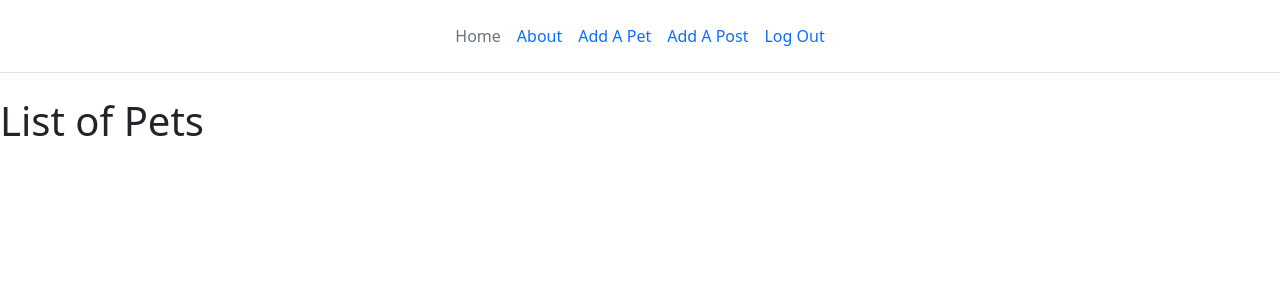
After one commit to chrispaladin7/fuzzyfriends, a Django app: page /pets/ in a window 1280 px wide. The commit adds this page. Shown: the top 300 px of the page. Run offline with Django 4.2, Linux system fonts and the light colour scheme; the visitor is signed in with stand-in values (Sample User, id 1); data that the repository does not hold is empty.

Commit message:
list of pets showing

```diff
--- a/main_app/templates/base.html
+++ b/main_app/templates/base.html
@@ -26,7 +26,7 @@
         </li>
         <li><a href="#" class="nav-link px-2">About</a></li>
         {% if user.is_authenticated %}
-        <li><a href="#" class="nav-link px-2">Add A Pet</a></li>
+        <li><a href="{% url 'pets_list' %}" class="nav-link px-2">Add A Pet</a></li>
         <li><a href="" class="nav-link px-2">Add A Post</a></li>
         <li><a href="{% url 'logout' %}" class="nav-link px-2">Log Out</a></li>
       </ul>
--- /dev/null
+++ b/main_app/templates/pets/pets_list.html
@@ -0,0 +1,15 @@
+{% extends 'base.html' %}
+{% block content %}
+
+<h1>List of Pets</h1>
+
+{% for pet in pets %}
+<div>
+  <p>{{ pet.name }}</p>
+  <p>Type: {{ pet.type_of_animal }}</p>
+  <p>Breed: {{ pet.breed }}</p>
+  <p>description: {{ pet.description }}</p>
+  <p>Profile Picture: {{ pet.profile_picture }}</p>
+</div>
+{% endfor %}
+{% endblock %}
--- a/main_app/urls.py
+++ b/main_app/urls.py
@@ -3,5 +3,6 @@ from . import views
 
 urlpatterns = [
 	path('', views.home, name='home'),
-
+  path('pets/', views.pets_list, name='pets_list'),
+  # path('pets/create/', )
 ]
--- a/main_app/views.py
+++ b/main_app/views.py
@@ -1,5 +1,14 @@
 from django.shortcuts import render
+from django.views.generic import ListView
+from django.contrib.auth.mixins import LoginRequiredMixin
+from .models import Pet
 
 # Create your views here.
 def home(request):
   return render(request, 'home.html')
+
+def pets_list(request):
+  pets = Pet.objects.filter(user=request.user)
+  return render (request, 'pets/pets_list.html', {
+    'pets': pets
+  })
```
